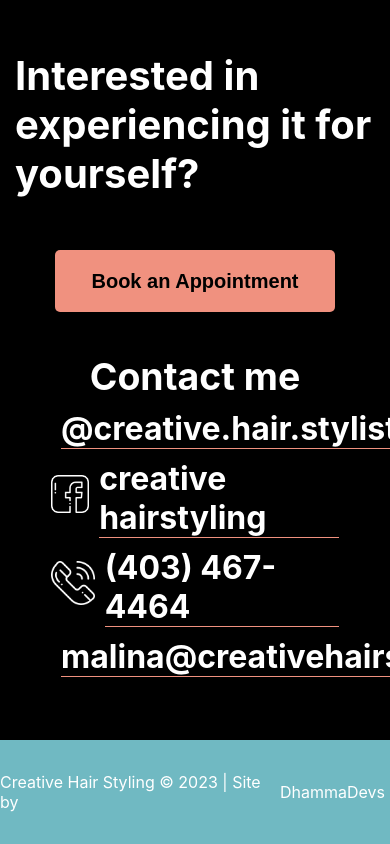
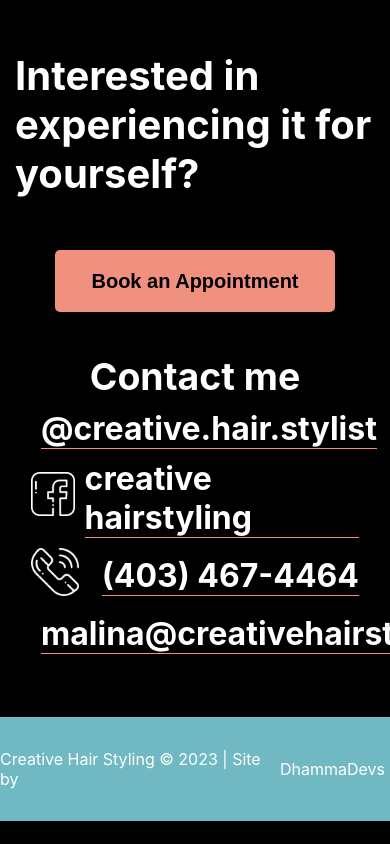
Before and after one commit to RobbieProkop/malina-hair, a Next.js app: page / in a window 390 px wide. Shown: the part 3202-4046 px from the top of the page. After the commit the page ends 4023 px from the top, so only its background shows below. Built offline with nearby package versions, Linux system fonts and the light colour scheme.

Commit message:
mobile 955px

```diff
--- a/styles/_mobile.scss
+++ b/styles/_mobile.scss
@@ -50,9 +50,13 @@
         }
       }
     }
-    // .carousel-reverse,
-    // .carouselStyle {
-    //   align-items: center;
-    // }
+    .flex-center {
+      &.column {
+        a {
+          width: 100%;
+          padding: 0 1rem;
+        }
+      }
+    }
   }
 }
--- a/styles/globals.scss
+++ b/styles/globals.scss
@@ -207,7 +207,7 @@ header {
     }
 
     .slideStyles {
-      width: 55vw;
+      width: 100%;
       height: 55vh;
       margin: 0 auto 4rem;
       position: relative;
```
